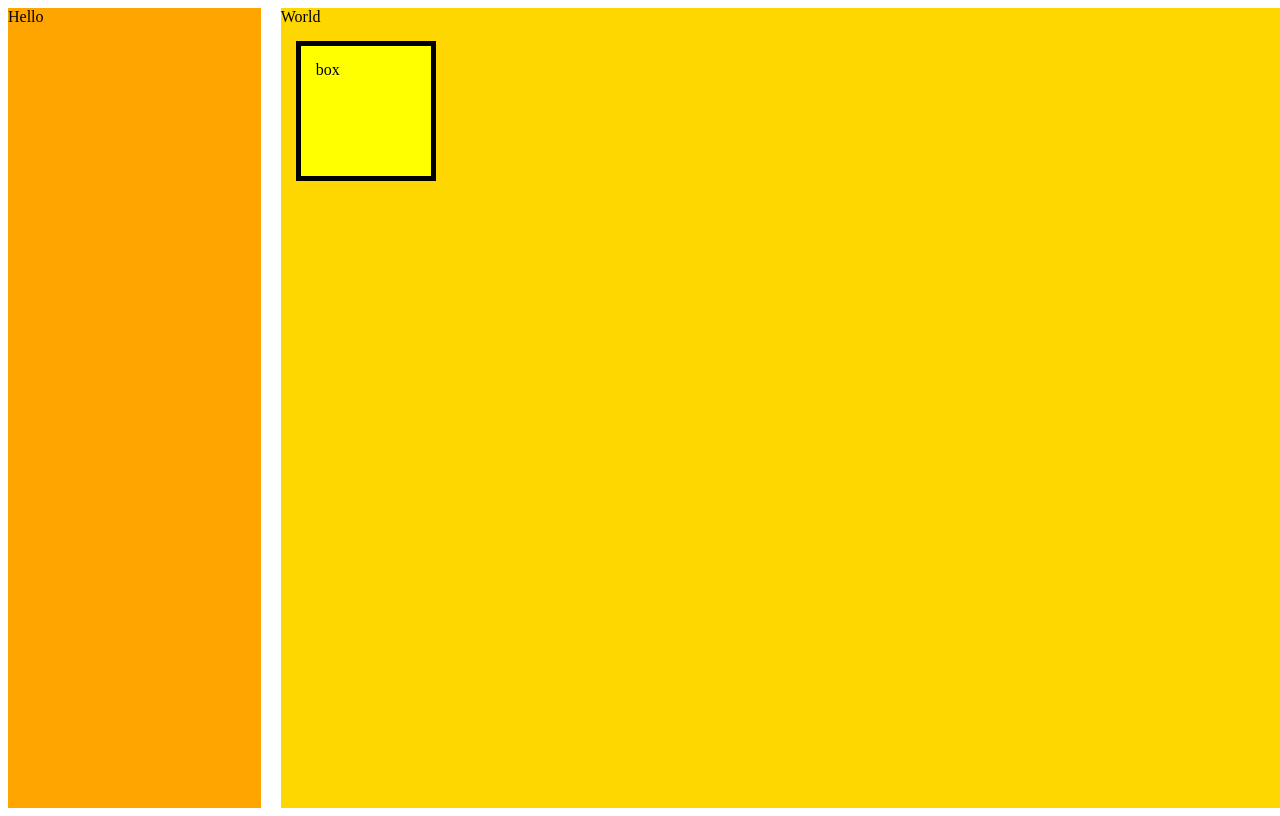
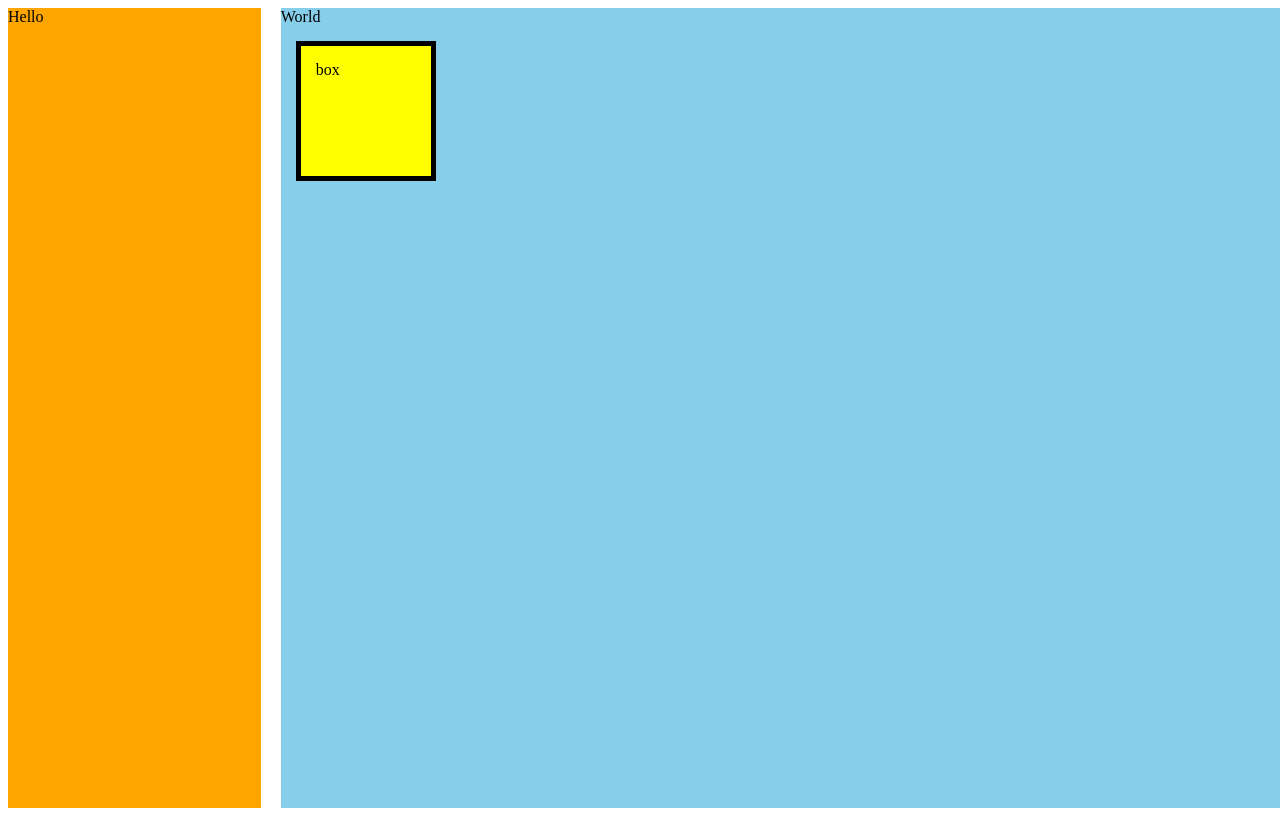
Before and after one commit to Qwertyyuio122/web-platform-c2zbj4, a plain HTML site: page index.html in a window 1280 px wide. Drawn offline with Linux system fonts and the light colour scheme.

Commit message:
1 file modified

```diff
--- a/index.html
+++ b/index.html
@@ -11,7 +11,7 @@
         grid-gap: 20px;
       }
       div.child {
-        background: gold;
+        background: skyblue;
       }
       div.box {
         width: 100px;
```
